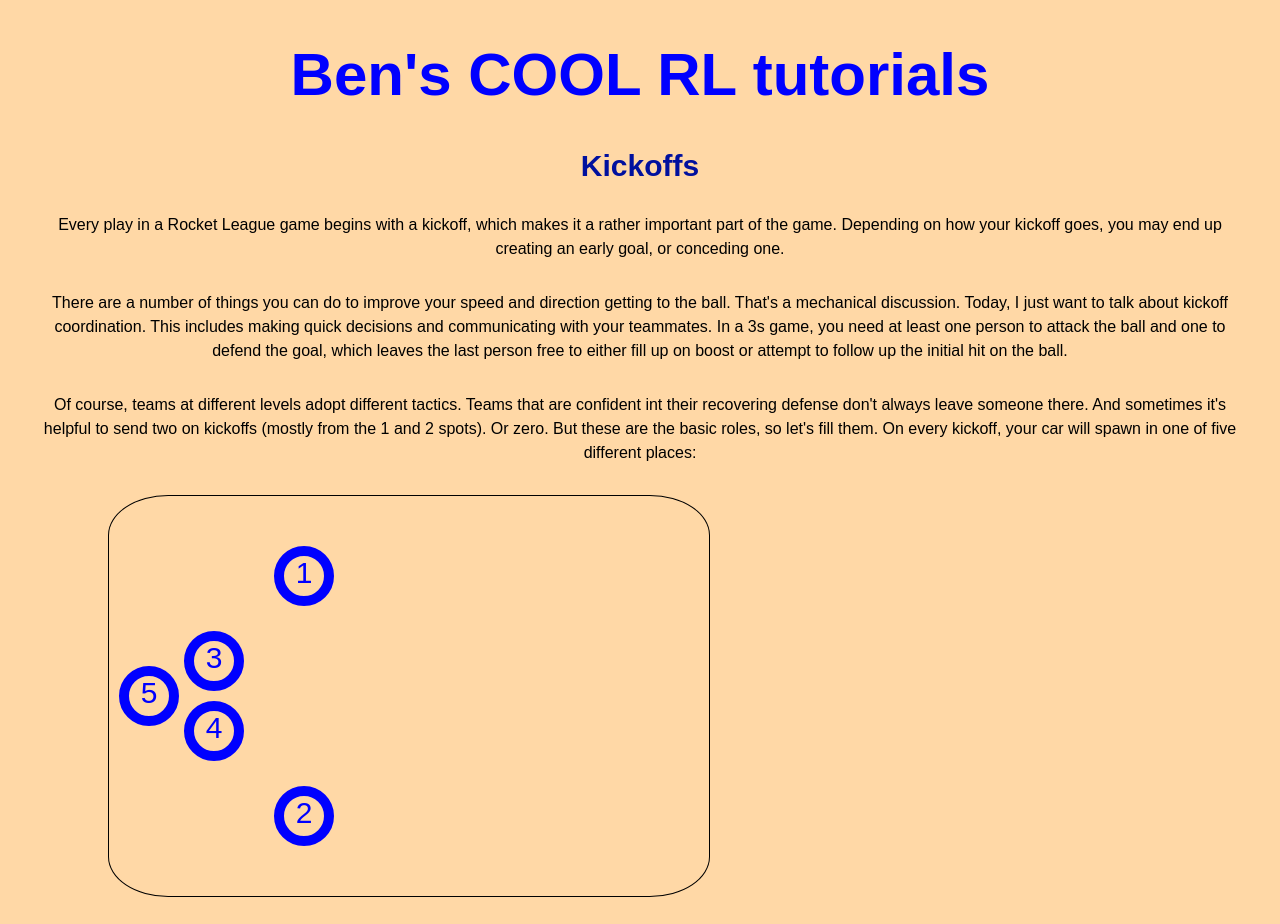
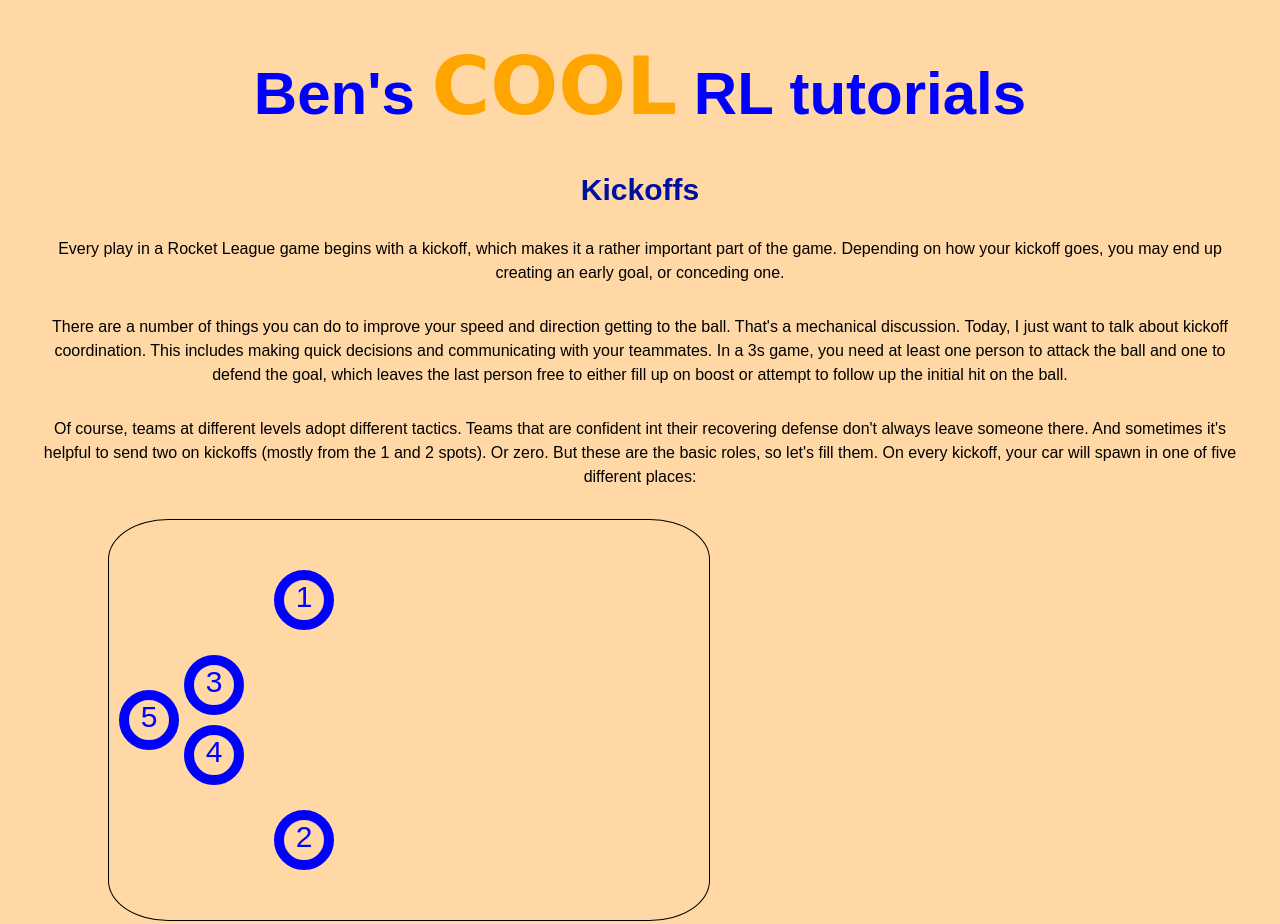
Before and after one commit to B52k/coolRL, a plain HTML site: page index.html in a window 1280 px wide. Shown: the top 924 px of the page. Drawn offline with Linux system fonts and the light colour scheme.

Commit message:
changed title text

```diff
--- a/index.html
+++ b/index.html
@@ -5,7 +5,7 @@
 <link rel="stylesheet" href="styles.css">
 </head>
 <body>
-<h1>Ben's COOL RL tutorials</h1>
+<h1>Ben's <span class="cool">COOL</span> RL tutorials</h1>
 <h2>Kickoffs</h2>
 <p>
     Every play in a Rocket League game begins with a kickoff, which makes it a rather important part of the game. Depending on how your kickoff goes, you may end up creating an early goal, or conceding one.
--- a/styles.css
+++ b/styles.css
@@ -26,6 +26,11 @@ ol {
     text-align: left;
     position: relative;
     left: 30%;
+}
+.cool {
+    font-size: 80px;
+    color: orange;
+    font-family: cursive;
 }
 /* Diagram basics */
 .field {
```
